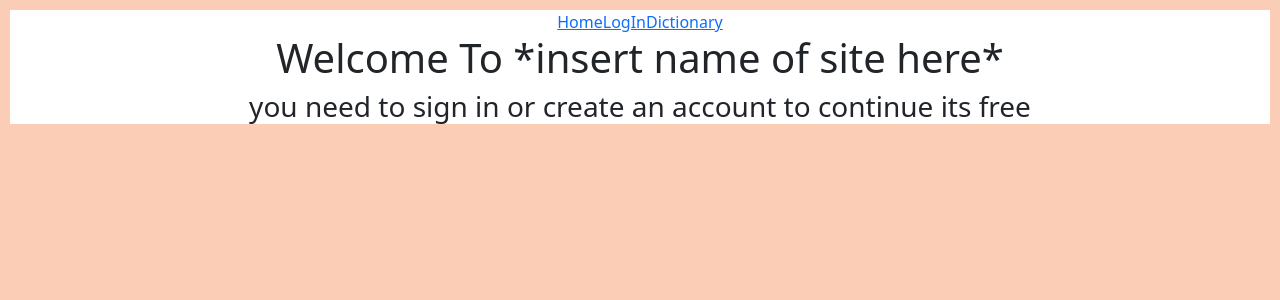
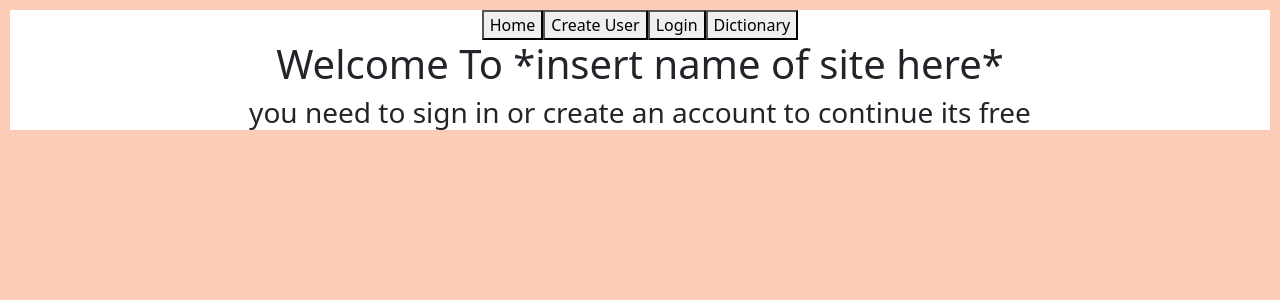
Before and after one commit to sbrockmeyer/Capstone-capstone, a React (Create React App) app in the folder front-end/: page / in a window 1280 px wide. Shown: the top 300 px of the page. Built offline with nearby package versions, Linux system fonts and the light colour scheme.

Commit message:
Update App.js

```diff
--- a/front-end/src/App.js
+++ b/front-end/src/App.js
@@ -3,44 +3,37 @@ import { useState, useEffect } from 'react';
 import Dictionary from './components/Dictionary';
 import AllShops from './components/AllShops';
 import Login from './components/Login';
-// import EditUser from './components/EditUser'
+import EditUser from './components/EditUser'
 import Home from './components/Home';
 import ShopDetails from './components/ShopDetails';
 import CreateShop from './components/CreateShop';
 import CreateUser from './components/CreateUser';
 import CreateWord from './components/CreateWord';
-import {
-  BrowserRouter as Router,
-  Switch,
-  Route,
-  Link
-} from "react-router-dom";
+
 
 function App() {
-
-  // const [login, setLoggingin] = useState([]);
-
-
+  const [screen, setScreen] = useState("home");
 
   return (
-    <Router>
+    <div>
       <nav>
-        <Link to="/">Home</Link>
-        <Link to="/logIn">LogIn</Link>
-        <Link to="/dictionary">Dictionary</Link>
+        <button onClick={() => setScreen("home")}>Home</button>
+        <button onClick={() => setScreen("create user")}>Create User</button>
+        <button onClick={() => setScreen("login")}>Login</button>
+        <button onClick={() => setScreen("dictionary")}>Dictionary</button>
       </nav>
-      <Switch>
-        <Route path="/">
-          <Home/>
-        </Route>
-        <Route path="/logIn">
-          <Login/>
-        </Route>
-        <Route path="/dictionary">
-          <Dictionary/>
-        </Route>
-      </Switch>
-    </Router>
+      {
+        screen === "home" ?
+        <Home/>
+        : screen === "create user" ?
+        <CreateUser/>
+        : screen === "login"?
+        <Login/>
+        : screen === "dictionary" ?
+        <Dictionary/>
+        : null
+      }
+    </div>
   );
 }
 
```
